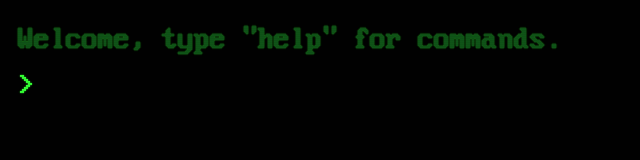
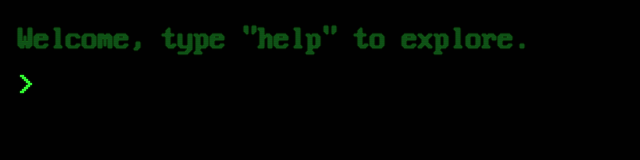
Before and after one commit to FeusX/feusx.github.io, a plain HTML site: page index.html in a window 1280 px wide. Shown: the whole page, without its empty margins (0-640 px from the left). Drawn offline with Linux system fonts and the light colour scheme.

Commit message:
Update index.html

```diff
--- a/index.html
+++ b/index.html
@@ -10,7 +10,7 @@
 
 <body>
   <div class="terminal" id="term" tabindex="0">
-    <div class="line muted">Welcome, type "help" for commands.</div>
+    <div class="line muted">Welcome, type "help" to explore.</div>
     <div id="output"></div>
 
     <div class="line">
```
